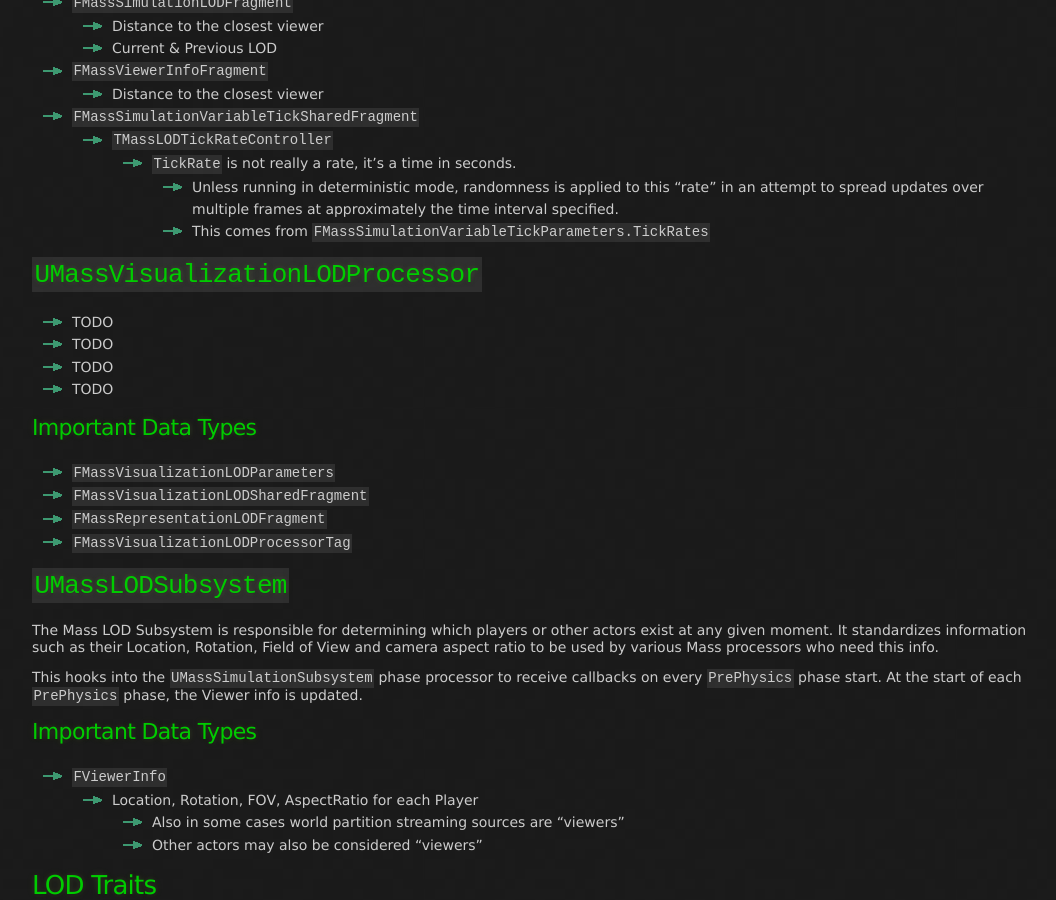
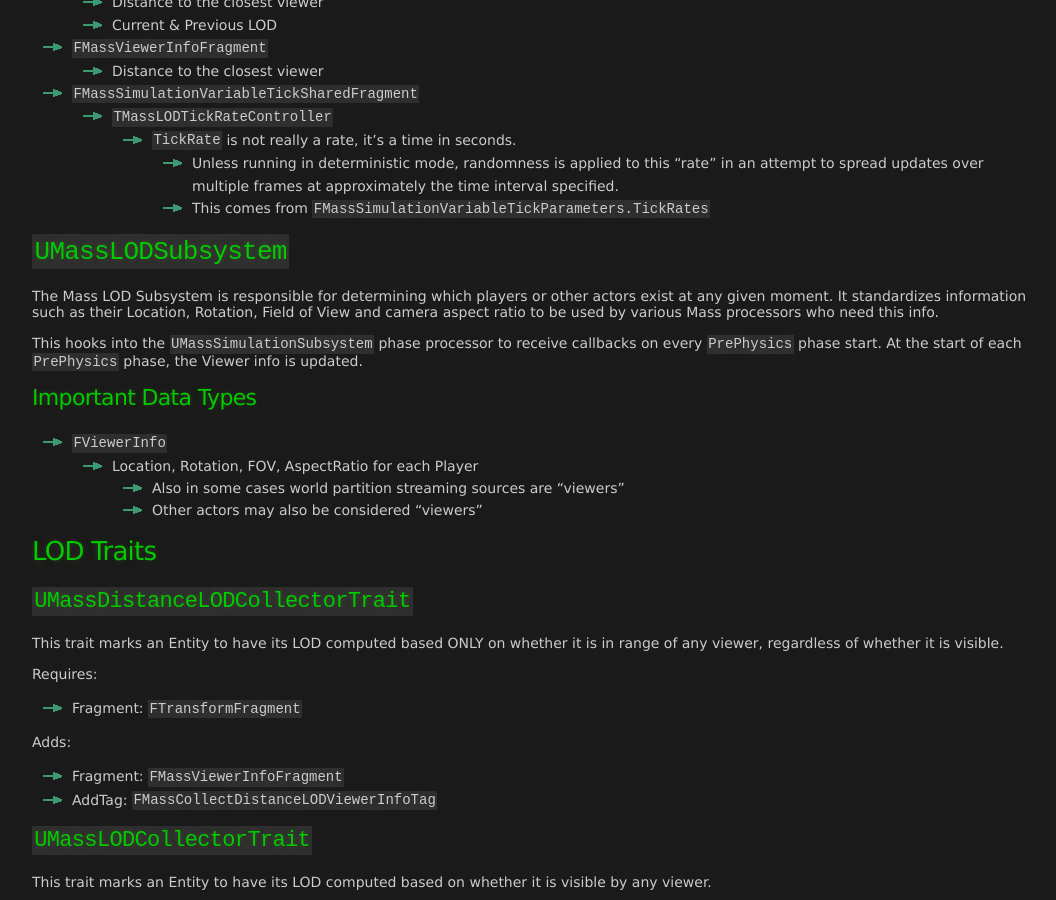
Before and after one commit to x157/x157.github.io, a Jekyll site: the page built from UE5/Mass/LOD/index.md, in a window 1280 px wide and 900 px high, scrolled down 2252 px. Shown: the whole window, without its empty margins (108-1164 px from the left). Built offline with Jekyll 4.4.1, drawn with Linux system fonts in a browser that asks for light colours; some of the changed text lies outside the part shown.

Commit message:
Moving Visualization LOD to its own doc

```diff
--- a/UE5/Mass/LOD/index.md
+++ b/UE5/Mass/LOD/index.md
@@ -16,7 +16,6 @@ The Mass LOD system consists of several different elements working together.
 - [`UMassSimulationLODProcessor`](#MassSimulationLODProcessor)
   - Computes and updates LOD settings for Entities
     - Every tick unless you enable variable ticking per LOD
-- [`UMassVisualizationLODProcessor`](#MassVisualizationLODProcessor)
 - [`UMassLODSubsystem`](#MassLODSubsystem)
   - Tracks Viewers: Locations, Rotations, FOV, Aspect Ratio
 - [LOD Traits](#LODTraits)
@@ -139,23 +138,6 @@ Execution logic:
       - This comes from `FMassSimulationVariableTickParameters.TickRates`
 
 
-<a id='MassVisualizationLODProcessor'></a>
-## `UMassVisualizationLODProcessor`
-
-- TODO
-- TODO
-- TODO
-- TODO
-
-
-### Important Data Types
-
-- `FMassVisualizationLODParameters`
-- `FMassVisualizationLODSharedFragment`
-- `FMassRepresentationLODFragment`
-- `FMassVisualizationLODProcessorTag`
-
-
 <a id='MassLODSubsystem'></a>
 ## `UMassLODSubsystem`
 
```
